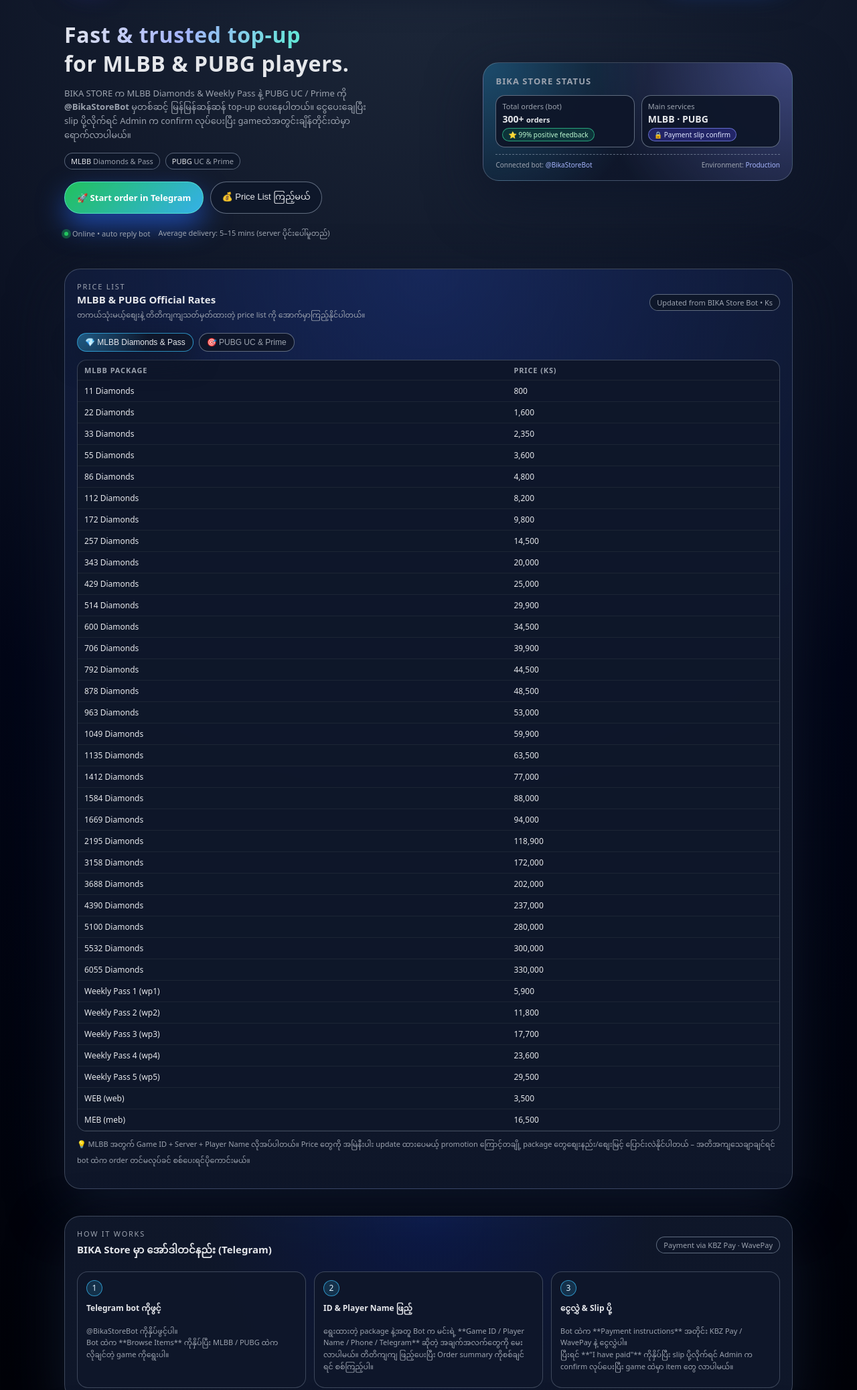
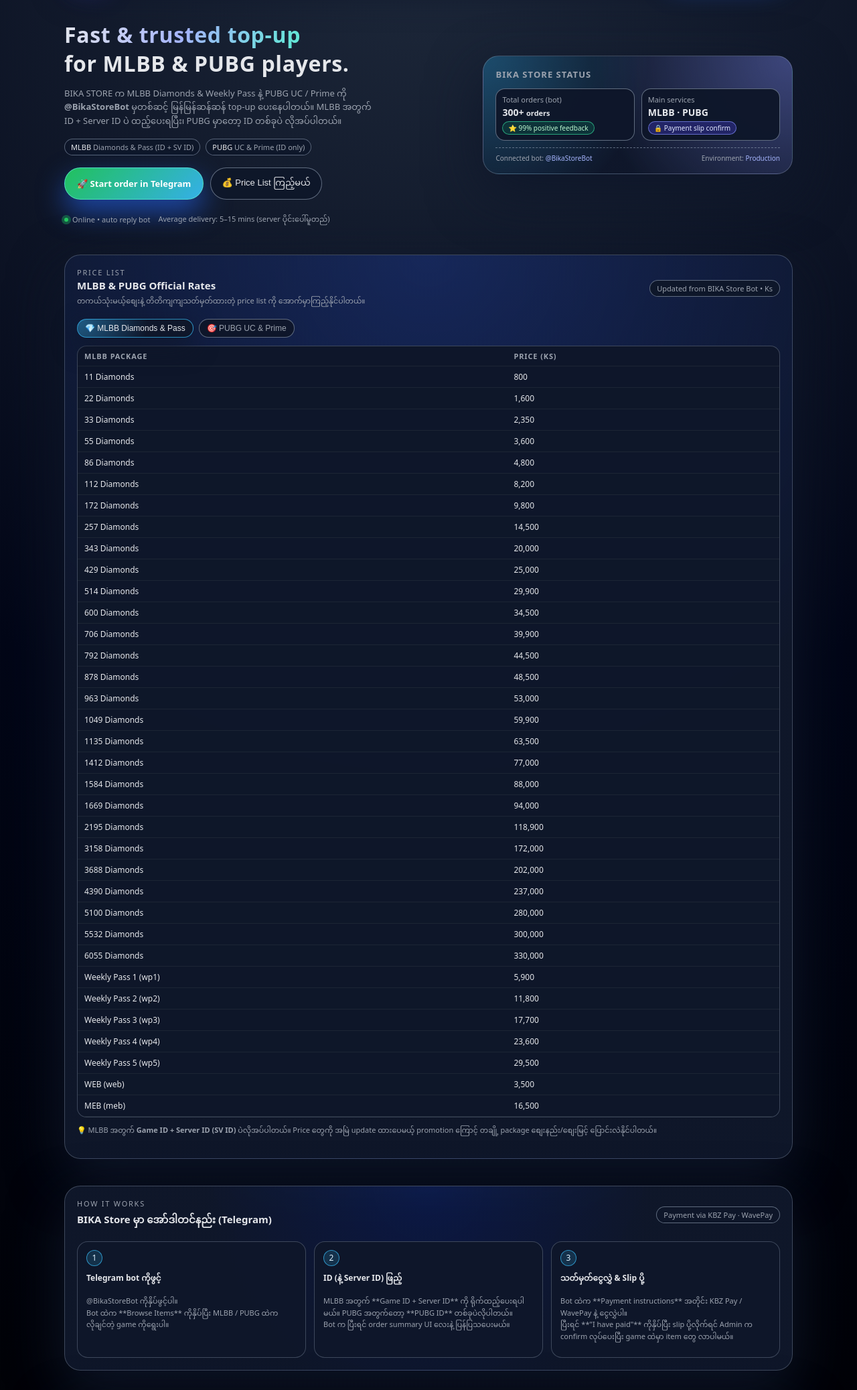
Before and after one commit to OfficialBika/BikaStore, a website: page index.html in a window 1280 px wide. Shown: the part 105-2180 px from the top of the page at 67% size. Drawn offline with Linux system fonts and the light colour scheme.

Commit message:
Update index.html

```diff
--- a/index.html
+++ b/index.html
@@ -8,11 +8,8 @@
   <style>
     :root {
       --bg: #020617;
-      --bg-soft: #020617;
       --primary: #6366f1;
-      --primary-soft: rgba(99, 102, 241, 0.18);
       --accent: #22c55e;
-      --accent-soft: rgba(34, 197, 94, 0.18);
       --text-main: #e5e7eb;
       --text-soft: #9ca3af;
       --border-subtle: rgba(148, 163, 184, 0.35);
@@ -379,12 +376,12 @@
           <p class="hero-subtitle">
             BIKA STORE က MLBB Diamonds & Weekly Pass နဲ့ PUBG UC / Prime ကို
             <strong>@BikaStoreBot</strong> မှတစ်ဆင့် မြန်မြန်ဆန်ဆန် top-up ပေးနေပါတယ်။
-            ငွေပေးချေပြီး slip ပို့လိုက်ရင် Admin က confirm လုပ်ပေးပြီး gameထဲအတွင်းချိန်တိုင်းထဲမှာရောက်လာပါမယ်။
+            MLBB အတွက် ID + Server ID ပဲ ထည့်ပေးရပြီး၊ PUBG မှာတော့ ID တစ်ခုပဲ လိုအပ်ပါတယ်။
           </p>
 
           <div class="hero-tags">
-            <div class="tag"><strong>MLBB</strong> Diamonds & Pass</div>
-            <div class="tag"><strong>PUBG</strong> UC & Prime</div>
+            <div class="tag"><strong>MLBB</strong> Diamonds & Pass (ID + SV ID)</div>
+            <div class="tag"><strong>PUBG</strong> UC & Prime (ID only)</div>
           </div>
 
           <div class="hero-actions">
@@ -498,9 +495,8 @@
             </table>
           </div>
           <p class="price-note">
-            💡 MLBB အတွက် Game ID + Server + Player Name လိုအပ်ပါတယ်။ Price တွေကို အမြဲနီးပါး update ထားပေမယ့်
-            promotion ကြောင့်တချို့ package တွေစျေးနည်း/စျေးမြင့် ပြောင်းလဲနိုင်ပါတယ် – အတိအကျသေချာချင်ရင်
-            bot ထဲက order တင်မလုပ်ခင် စစ်ပေးရင်ပိုကောင်းမယ်။
+            💡 MLBB အတွက် <strong>Game ID + Server ID (SV ID)</strong> ပဲလိုအပ်ပါတယ်။
+            Price တွေကို အမြဲ update ထားပေမယ့် promotion ကြောင့် တချို့ package စျေးနည်း/စျေးမြင့် ပြောင်းလဲနိုင်ပါတယ်။
           </p>
         </div>
 
@@ -527,9 +523,8 @@
             </table>
           </div>
           <p class="price-note">
-            💡 PUBG UC အတွက် Region အလိုက် အချက်အလက် (Game ID / Character ID / Login method) တချို့
-            ဖော်ပြပေးရပါမယ်။ Prime / Prime Plus တွေကလည်း official subscription ဖြစ်ပြီး
-            Admin က သေချာအတည်ပြုပေးပါမယ်။
+            💡 PUBG UC အတွက် <strong>PUBG ID (Character ID)</strong> တစ်ခုပဲလိုအပ်ပါတယ်။
+            Region / login method တချို့ကိုတော့ admin က အလိုအလျောက် confirm လုပ်ပေးသွားမယ်။
           </p>
         </div>
       </section>
@@ -559,20 +554,20 @@
 
           <article class="step-card">
             <div class="step-number">2</div>
-            <div class="step-title">ID & Player Name ဖြည့်</div>
+            <div class="step-title">ID (နဲ့ Server ID) ဖြည့်</div>
             <p class="step-text">
-              ရွေးထားတဲ့ package နဲ့အတူ Bot က မင်းရဲ့ **Game ID / Player Name / Phone / Telegram** ဆိုတဲ့
-              အချက်အလက်တွေကို မေးလာပါမယ်။ တိတိကျကျ ဖြည့်ပေးပြီး Order summary ကိုစစ်ချင်ရင် စစ်ကြည့်ပါ။
+              MLBB အတွက် **Game ID + Server ID** ကို ရိုက်ထည့်ပေးရပါမယ်။ PUBG အတွက်တော့ **PUBG ID** တစ်ခုပဲလိုပါတယ်။<br/>
+              Bot က ပြီးရင် order summary UI လေးနဲ့ ပြန်ပြသပေးမယ်။
             </p>
           </article>
 
           <article class="step-card">
             <div class="step-number">3</div>
-            <div class="step-title">ငွေလွှဲ & Slip ပို့</div>
+            <div class="step-title">သတ်မှတ်ငွေလွှဲ & Slip ပို့</div>
             <p class="step-text">
               Bot ထဲက **Payment instructions** အတိုင်း KBZ Pay / WavePay နဲ့ ငွေလွှဲပါ။<br/>
-              ပြီးရင် **"I have paid"** ကိုနှိပ်ပြီး slip ပို့လိုက်ရင် Admin က confirm လုပ်ပေးပြီး
-              game ထဲမှာ item တွေ လာပါမယ်။
+              ပြီးရင် **"I have paid"** ကိုနှိပ်ပြီး slip ပို့လိုက်ရင် Admin က confirm
+              လုပ်ပေးပြီး game ထဲမှာ item တွေ လာပါမယ်။
             </p>
           </article>
         </div>
```
